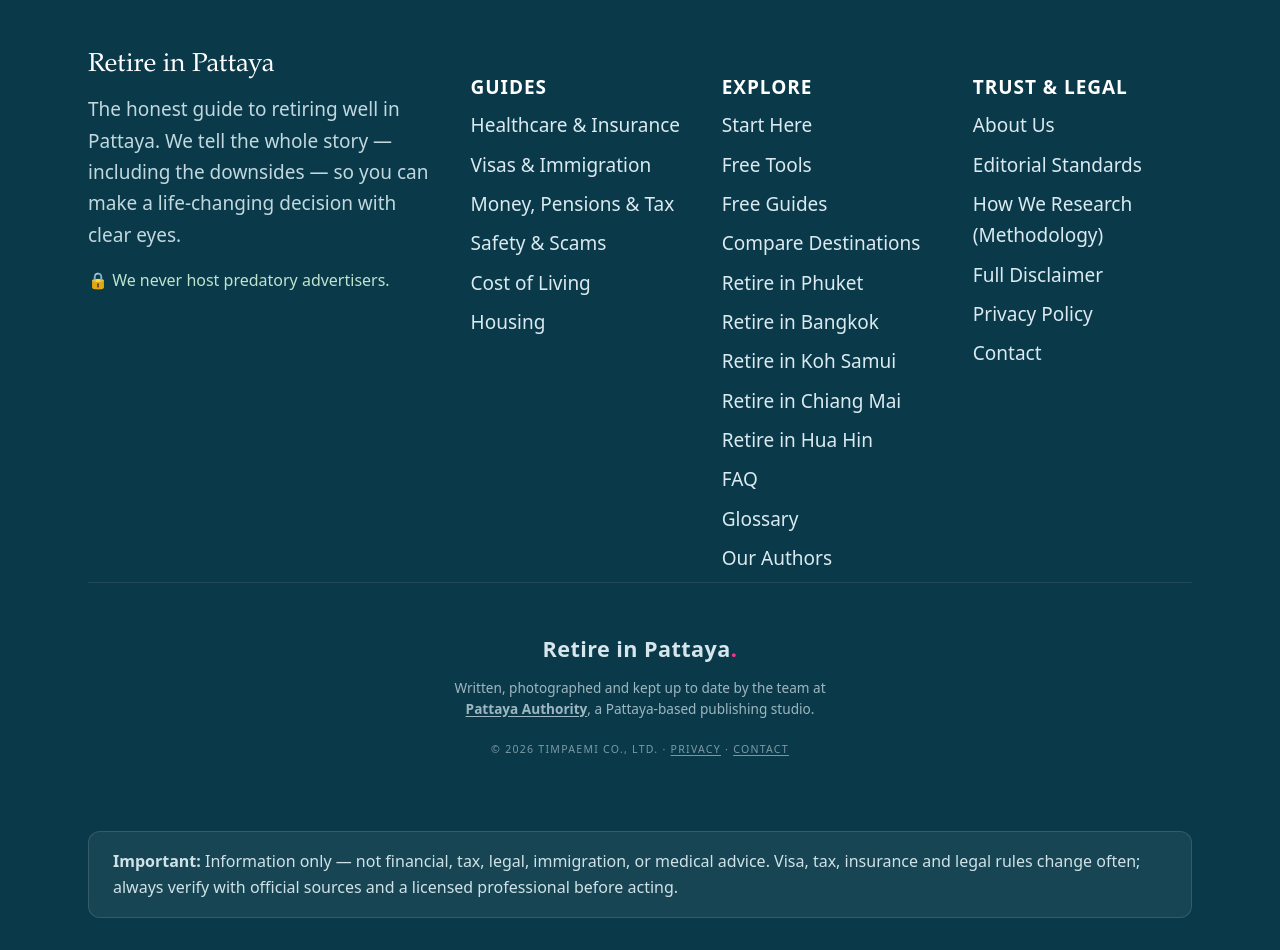
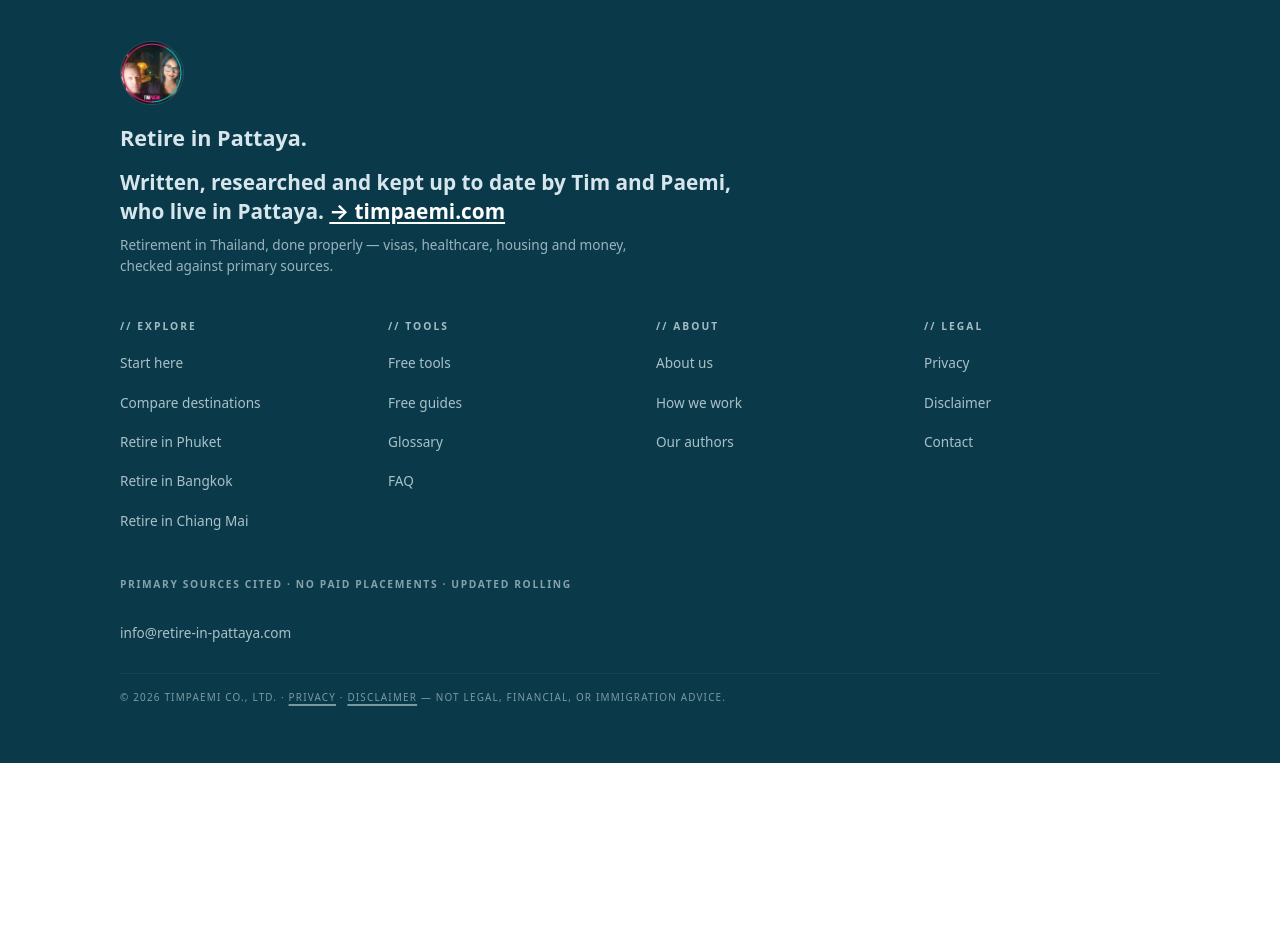
Before and after one commit to TimPaemi/retireinpattaya, an Astro site: page / in a window 1280 px wide. Shown: the part 4780-5730 px from the top of the page. After the commit the page ends 5543 px from the top, so only its background shows below. Built offline with nearby package versions, Linux system fonts and the light colour scheme; Astro itself is replaced by a stand-in of ours.

Commit message:
FOOTER-SPEC-2026: five-block footer + TimPaemi entity (97 pages); network link wall removed

```diff
--- a/src/components/BaseHead.astro
+++ b/src/components/BaseHead.astro
@@ -56,8 +56,11 @@ const baseSchemas: Record<string, unknown>[] = [
   },
 ];
 const allSchemas = [...baseSchemas, ...schemas];
+const timpaemiOrganization = { '@context': 'https://schema.org', '@type': 'Organization', '@id': 'https://timpaemi.com/#timpaemi', name: 'TimPaemi', url: 'https://timpaemi.com/', founder: [{ '@type': 'Person', name: 'Tim' }, { '@type': 'Person', name: 'Paemi' }], sameAs: ['https://www.youtube.com/@timpaemi','https://www.tiktok.com/@timpaemi.com','https://www.instagram.com/timpaemi/','https://www.facebook.com/timpaemi'] };
 ---
 <meta charset="utf-8" />
+<meta name="author" content="TimPaemi (timpaemi.com)" />
+<script type="application/ld+json" set:html={JSON.stringify(timpaemiOrganization)} />
 <script is:inline>(function(){try{var s=localStorage.getItem("rip-textsize"),m={normal:"100%",large:"112%",xlarge:"125%"};if(s&&m[s])document.documentElement.style.fontSize=m[s];}catch(e){}})();</script>
 <meta name="viewport" content="width=device-width, initial-scale=1" />
 <link rel="icon" href="/favicon.svg" type="image/svg+xml" />
--- a/src/components/Footer.astro
+++ b/src/components/Footer.astro
@@ -1,128 +1,63 @@
 ---
-import { SITE, PILLARS, FOOTER_LEGAL_LINKS, GLOBAL_DISCLAIMER } from '../site.config';
+/* FOOTER-SPEC-2026 - five blocks; single followed timpaemi.com link; no network link walls. */
 const year = new Date().getFullYear();
-const topPillars = [...PILLARS].sort((a, b) => a.priority - b.priority).slice(0, 6);
-const explore = [
-  { label: 'Start Here', href: '/start-here/' },
-  { label: 'Free Tools', href: '/tools/' },
-  { label: 'Free Guides', href: '/resources/' },
-  { label: 'Compare Destinations', href: '/compare/' },
-  { label: 'Retire in Phuket', href: '/phuket/' },
-  { label: 'Retire in Bangkok', href: '/bangkok/' },
-  { label: 'Retire in Koh Samui', href: '/samui/' },
-  { label: 'Retire in Chiang Mai', href: '/chiang-mai/' },
-  { label: 'Retire in Hua Hin', href: '/hua-hin/' },
-  { label: 'FAQ', href: '/faq/' },
-  { label: 'Glossary', href: '/glossary/' },
-  { label: 'Our Authors', href: '/authors/' },
-];
-const network = [
-  { name: 'TimPaemi', href: 'https://timpaemi.com/' },
-  { name: 'Pattaya Authority', href: 'https://pattaya-authority.com/' },
-  { name: 'TimPaemi Live', href: 'https://timpaemi.live/' },
-  { name: 'Pattaya Restaurant Guide', href: 'https://pattaya-restaurant-guide.com/' },
-  { name: 'Pattaya Coffee', href: 'https://pattaya-coffee.com/' },
-  { name: 'Pattaya Visa Help', href: 'https://pattayavisahelp.com/' },
-  { name: 'Pattaya School Guide', href: 'https://pattaya-school-guide.com/' },
-  { name: 'Move to Pattaya', href: 'https://movetopattaya.com/' },
-  { name: 'PattayaTools', href: 'https://pattayatools.pages.dev/' },
-  { name: 'Pattaya Gym', href: 'https://pattaya-gym.com/' },
-  { name: 'Pattaya Medical', href: 'https://pattaya-medical.com/' },
-  { name: 'Pattaya After Dark', href: 'https://pattaya-afterdark.com/' },
-  { name: 'Pattaya Villa Stream', href: 'https://pattayastream.com/' },
-  { name: 'Pattaya Golf', href: 'https://pattaya-golf.com/' },
-  { name: 'Pattaya Vehicle Rentals', href: 'https://pattaya-vehicle-rentals.com/' },
-  { name: 'PattayaPets', href: 'https://pattayapets.com/' },
-  { name: 'Koh Larn Guide', href: 'https://koh-larn-thailand.com/' },
-  { name: 'Pattaya Insider', href: 'https://pattaya-insider.com/' },
-];
 ---
-<footer class="site-footer">
-  <div class="container">
-    <div class="footer-grid">
-      <div class="footer-about">
-        <p class="footer-brand">Retire in Pattaya</p>
-        <p class="footer-desc">{SITE.tagline} We tell the whole story — including the downsides — so you can make a life-changing decision with clear eyes.</p>
-        <p class="trust-badge">🔒 We never host predatory advertisers.</p>
-      </div>
-      <nav class="footer-col" aria-label="Guides">
-        <h3>Guides</h3>
-        <ul>{topPillars.map((p) => <li><a href={`/${p.slug}/`}>{p.title}</a></li>)}</ul>
-      </nav>
-      <nav class="footer-col" aria-label="Explore">
-        <h3>Explore</h3>
-        <ul>{explore.map((l) => <li><a href={l.href}>{l.label}</a></li>)}</ul>
-      </nav>
-      <nav class="footer-col" aria-label="Trust & legal">
-        <h3>Trust &amp; Legal</h3>
-        <ul>{FOOTER_LEGAL_LINKS.map((l) => <li><a href={l.href}>{l.label}</a></li>)}</ul>
-      </nav>
+<footer class="site-footer"><!--FOOTER-SPEC-2026-->
+  <div class="fs26-wrap">
+    <div class="fs26-pub">
+      <img class="fs26-photo" src="/authors/timpaemi.jpg" alt="Tim and Paemi" width="64" height="64" loading="lazy" />
+      <div class="fs26-brand">Retire in Pattaya.</div>
+      <p class="fs26-names">Written, researched and kept up to date by Tim and Paemi, who live in Pattaya. <a href="https://timpaemi.com/" rel="author noopener">&rarr; timpaemi.com</a></p>
+      <p class="fs26-scale">Retirement in Thailand, done properly &mdash; visas, healthcare, housing and money, checked against primary sources.</p>
     </div>
-
-    <!--PA-NET:START-->
-  <style>.pa-net{--pa-pink:#ff2f8e;--pa-cyan:#00e5ff;font-family:inherit;box-sizing:border-box;width:100%;margin:0;padding:3rem 1.25rem 1.5rem;border-top:1px solid rgba(127,127,127,.22);color:inherit;-webkit-font-smoothing:antialiased}
-.pa-net *{box-sizing:border-box}
-.pa-net a{color:inherit;text-decoration:none}
-.pa-net__in{max-width:1180px;margin:0 auto}
-.pa-net__grid{display:grid;grid-template-columns:1fr;gap:2rem;text-align:left}
-.pa-net__brand-name{font-weight:800;font-size:1.35rem;letter-spacing:.02em}
-.pa-net__brand-name .pk{color:var(--pa-pink)}
-.pa-net__brand p{margin:.7rem 0 0;font-size:.85rem;opacity:.72;line-height:1.5;max-width:34ch}
-.pa-net__founder{margin:.6rem 0 0;font-size:.8rem;opacity:.85;font-weight:600}
-.pa-net__tag{font-size:.66rem;letter-spacing:.22em;text-transform:uppercase;color:var(--pa-cyan);margin:0 0 .9rem}
-.pa-net__col a{display:block;padding:.32rem 0;font-size:.9rem;opacity:.85;transition:opacity .15s,color .15s}
-.pa-net__col a:hover,.pa-net__col a:focus-visible{opacity:1;color:var(--pa-cyan)}
-.pa-net__col a .pk{color:var(--pa-pink);font-weight:700}
-.pa-net__col-direct a{text-decoration:underline;text-underline-offset:3px;text-decoration-thickness:1px;text-decoration-color:rgba(127,127,127,.55)}
-.pa-net__col-direct a:hover,.pa-net__col-direct a:focus-visible{color:var(--pa-cyan);text-decoration-color:var(--pa-cyan)}
-.pa-net__property{text-align:center;margin:2.4rem 0 0;padding-top:1.6rem;border-top:1px solid rgba(127,127,127,.18)}
-.pa-net__badge{display:inline-block;font-size:.62rem;letter-spacing:.24em;color:var(--pa-cyan);border:1px solid rgba(127,127,127,.3);border-radius:4px;padding:.35rem .8rem;margin-bottom:1rem}
-.pa-net__bigname{font-weight:900;font-size:clamp(1.8rem,5vw,2.8rem);letter-spacing:.01em;line-height:1}
-.pa-net__bigname .pk{color:var(--pa-pink)}.pa-net__bigname .cy{color:var(--pa-cyan)}
-.pa-net__strap{margin:.7rem 0 0;font-weight:700;font-size:1rem}
-.pa-net__strap .pk{color:var(--pa-pink)}.pa-net__strap .cy{color:var(--pa-cyan)}
-.pa-net__sub{margin:.5rem 0 0;font-size:.64rem;letter-spacing:.2em;text-transform:uppercase;opacity:.6}
-.pa-net__sub b{color:var(--pa-cyan)}
-.pa-net__credit{margin:1rem 0 0;font-size:.66rem;letter-spacing:.12em;text-transform:uppercase;opacity:.7;line-height:1.7}
-.pa-net__credit a{font-weight:700;text-decoration:underline;text-underline-offset:2px}
-.pa-net__credit a:hover{color:var(--pa-cyan)}
-.pa-net__bottom{text-align:center;margin:1.4rem 0 0;font-size:.66rem;letter-spacing:.12em;text-transform:uppercase;opacity:.55}
-.pa-net__bottom a{color:inherit;text-decoration:underline;text-underline-offset:2px}
-@media(min-width:760px){.pa-net__grid{grid-template-columns:1.4fr 1fr 1fr;gap:2.5rem}.pa-net__col-net{column-count:2;column-gap:1.5rem}}
-.pa-net-lite{font-family:inherit;display:flex;flex-wrap:wrap;gap:8px 14px;align-items:center;justify-content:center;width:100%;margin:0;padding:1rem;border-top:1px solid rgba(127,127,127,.2);font-size:.82rem;opacity:.9;color:inherit;text-align:center}
-.pa-net-lite a{color:inherit;font-weight:600;text-underline-offset:2px}</style>
-  <section class="pa-net" aria-label="Publisher">
-    <div class="pa-net__in">
-      <div class="pa-net__property" style="margin-top:0;border-top:0;padding-top:0">
-        <div class="pa-net__brand-name">Retire in Pattaya<span class="pk">.</span></div>
-        <p style="margin:.7rem auto 0;font-size:.85rem;opacity:.72;line-height:1.5;max-width:52ch">Written, photographed and kept up to date by the team at <a href="https://pattaya-authority.com/" target="_blank" rel="author nofollow noopener noreferrer" style="font-weight:700;text-decoration:underline;text-underline-offset:2px">Pattaya Authority</a>, a Pattaya-based publishing studio.</p>
-      </div>
-      <div class="pa-net__bottom">© 2026 TIMPAEMI Co., Ltd. · <a href="https://timpaemi.com/privacy/" target="_blank" rel="nofollow noopener noreferrer">Privacy</a> · <a href="mailto:info@timpaemi.com">Contact</a></div>
-    </div>
-  </section>
-<!--PA-NET:END-->
-
-    <div class="footer-disclaimer"><strong>Important:</strong> {GLOBAL_DISCLAIMER}</div>
+    <nav class="fs26-nav" aria-label="Footer">
+      <div><p class="fs26-h">// Explore</p><ul>
+        <li><a href="/start-here/">Start here</a></li>
+        <li><a href="/compare/">Compare destinations</a></li>
+        <li><a href="/phuket/">Retire in Phuket</a></li>
+        <li><a href="/bangkok/">Retire in Bangkok</a></li>
+        <li><a href="/chiang-mai/">Retire in Chiang Mai</a></li>
+      </ul></div>
+      <div><p class="fs26-h">// Tools</p><ul>
+        <li><a href="/tools/">Free tools</a></li>
+        <li><a href="/resources/">Free guides</a></li>
+        <li><a href="/glossary/">Glossary</a></li>
+        <li><a href="/faq/">FAQ</a></li>
+      </ul></div>
+      <div><p class="fs26-h">// About</p><ul>
+        <li><a href="/about/">About us</a></li>
+        <li><a href="/editorial-standards/">How we work</a></li>
+        <li><a href="/authors/">Our authors</a></li>
+      </ul></div>
+      <div><p class="fs26-h">// Legal</p><ul>
+        <li><a href="/privacy/">Privacy</a></li>
+        <li><a href="/disclaimer/">Disclaimer</a></li>
+        <li><a href="/contact/">Contact</a></li>
+      </ul></div>
+    </nav>
+    <p class="fs26-trust">Primary sources cited &middot; No paid placements &middot; Updated rolling</p>
+    <p class="fs26-contact"><a href="mailto:info@retire-in-pattaya.com">info@retire-in-pattaya.com</a></p>
+    <p class="fs26-legal">&copy; {year} TimPaemi Co., Ltd. &middot; <a href="/privacy/">Privacy</a> &middot; <a href="/disclaimer/">Disclaimer</a> &mdash; Not legal, financial, or immigration advice.</p>
   </div>
 </footer>
-
 <style>
-  .footer-grid { display: grid; grid-template-columns: 1.6fr 1fr 1fr 1fr; gap: var(--space-6); }
-  .footer-brand { font-family: var(--font-serif); font-size: var(--text-xl); color: #fff; }
-  .footer-desc { color: #c2d8df; margin-top: var(--space-2); max-width: 34ch; }
-  .footer-col h3 { margin-bottom: var(--space-3); }
-  .footer-col ul { list-style: none; padding: 0; margin: 0; }
-  .footer-col li { margin-bottom: var(--space-2); }
-  .footer-col a { color: #dbeaf0; text-decoration: none; }
-  .footer-col a:hover { color: #fff; text-decoration: underline; }
-  .trust-badge { color: #bfe3cd; margin-top: var(--space-4); }
-  .footer-disclaimer { margin-top: var(--space-8); padding: var(--space-4) var(--space-5); background: rgba(255,255,255,.06); border: 1px solid rgba(255,255,255,.12); border-radius: var(--radius); color: #cfe2e8; font-size: var(--text-sm); }
-  .footer-bottom { margin-top: var(--space-5); padding-top: var(--space-4); border-top: 1px solid rgba(255,255,255,.12); color: #9fbcc6; font-size: var(--text-sm); }
-  @media (max-width: 900px) { .footer-grid { grid-template-columns: 1fr 1fr; } }
-  @media (max-width: 560px) { .footer-grid { grid-template-columns: 1fr; } }
-  .footer-network { margin-top: var(--space-6); padding-top: var(--space-5); border-top: 1px solid rgba(255,255,255,.12); }
-  .footer-network-label { color: #bfe3cd; font-size: var(--text-sm); margin-bottom: var(--space-3); }
-  .footer-network-links { display: flex; flex-wrap: wrap; gap: var(--space-2) var(--space-4); }
-  .footer-network-links a { color: #dbeaf0; text-decoration: none; font-size: var(--text-sm); }
-  .footer-network-links a:hover { color: #fff; text-decoration: underline; }
+  .site-footer { border-top: 1px solid rgba(127,127,127,.25); margin-top: 3rem; }
+  .fs26-wrap { max-width: 1080px; margin: 0 auto; padding: 2.8rem 1.25rem 1.5rem; text-align: left; }
+  .fs26-pub { margin: 0 0 2.6rem; }
+  .fs26-photo { width: 64px; height: 64px; border-radius: 50%; object-fit: cover; border: 1px solid rgba(127,127,127,.3); display: block; margin: 0 0 0.9rem; }
+  .fs26-brand { font-weight: 800; font-size: 1.35rem; }
+  .fs26-names { font-weight: 700; font-size: clamp(1.05rem, 2.2vw, 1.3rem); line-height: 1.4; margin: 0.8rem 0 0.5rem; max-width: 640px; }
+  .fs26-names a { text-decoration: underline; text-underline-offset: 3px; }
+  .fs26-scale { opacity: 0.7; font-size: 0.85rem; line-height: 1.55; margin: 0; max-width: 560px; }
+  .fs26-nav { display: grid; grid-template-columns: 1fr; gap: 1.6rem; margin: 0 0 2.6rem; }
+  @media (min-width: 760px) { .fs26-nav { grid-template-columns: repeat(4, 1fr); gap: 2rem; } }
+  .fs26-h { font-size: 0.64rem; letter-spacing: 0.2em; text-transform: uppercase; opacity: 0.75; font-weight: 700; margin: 0 0 0.7rem; }
+  .fs26-nav ul { list-style: none; margin: 0; padding: 0; display: flex; flex-direction: column; gap: 0.5rem; }
+  .fs26-nav a { opacity: 0.78; text-decoration: none; font-size: 0.85rem; color: inherit; }
+  .fs26-nav a:hover { opacity: 1; text-decoration: underline; }
+  .fs26-trust { font-size: 0.64rem; letter-spacing: 0.16em; text-transform: uppercase; opacity: 0.6; font-weight: 700; margin: 0 0 1.8rem; }
+  .fs26-contact { margin: 0 0 1.8rem; font-size: 0.85rem; }
+  .fs26-contact a { color: inherit; opacity: 0.78; text-decoration: none; }
+  .fs26-legal { font-size: 0.62rem; letter-spacing: 0.12em; text-transform: uppercase; opacity: 0.55; margin: 0; border-top: 1px solid rgba(127,127,127,.25); padding-top: 0.9rem; line-height: 1.8; }
+  .fs26-legal a { color: inherit; }
 </style>
```
Also changed, not shown: public/authors/timpaemi.jpg (added).
